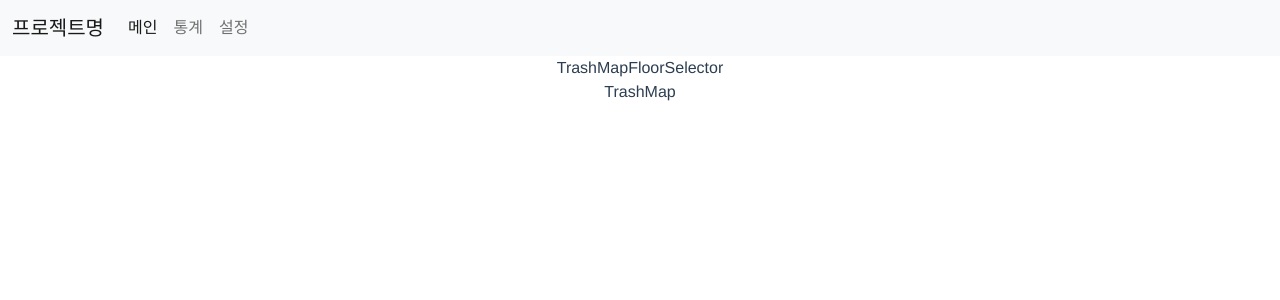
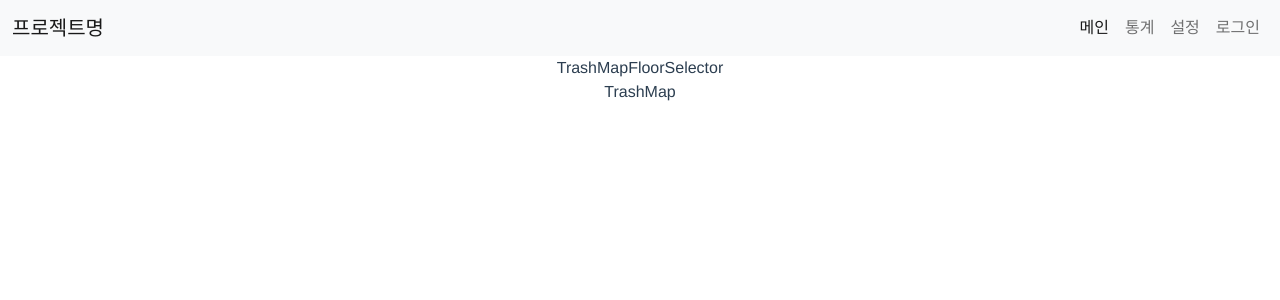
Before and after one commit to expertinpyo/pjt422, a Vue app in the folder Frontend/: page / in a window 1280 px wide. Shown: the top 300 px of the page. Built offline with nearby package versions, Linux system fonts and the light colour scheme.

Commit message:
Frontend: add login button in navbar

```diff
--- a/Frontend/src/components/NavBar.vue
+++ b/Frontend/src/components/NavBar.vue
@@ -13,7 +13,10 @@
       >
         <span class="navbar-toggler-icon"></span>
       </button>
-      <div class="collapse navbar-collapse" id="navbarSupportedContent">
+      <div
+        class="collapse navbar-collapse flex-grow-0"
+        id="navbarSupportedContent"
+      >
         <ul class="navbar-nav mb-2 mb-lg-0 d-flex">
           <li class="nav-item">
             <RouterLink class="nav-link" active-class="active" to="/" exact>
@@ -30,8 +33,26 @@
               설정
             </RouterLink>
           </li>
+          <li v-if="isLoggedIn" class="nav-item">
+            <RouterLink class="nav-link" to="/logout">로그아웃</RouterLink>
+          </li>
+          <li v-else class="nav-item">
+            <RouterLink class="nav-link" to="/login">로그인</RouterLink>
+          </li>
         </ul>
       </div>
     </div>
   </nav>
 </template>
+
+<script>
+export default {
+  name: "NavBar",
+  computed: {
+    isLoggedIn() {
+      // TODO: 로그인 방법과 저장공간 정의
+      return false;
+    },
+  },
+};
+</script>
```
